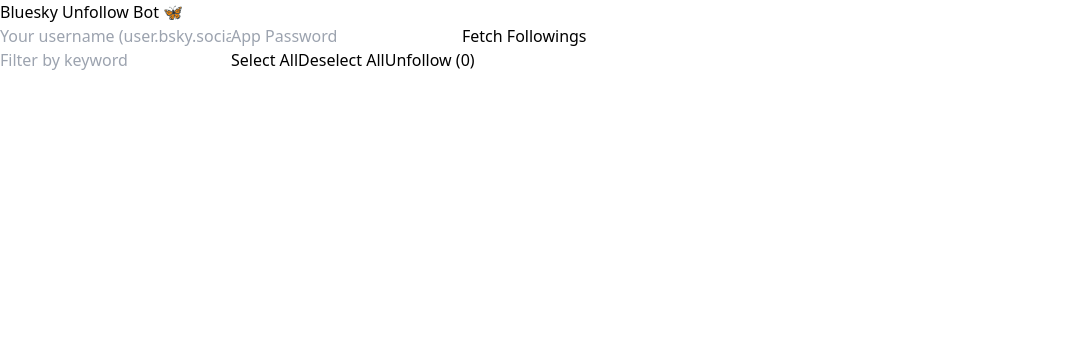
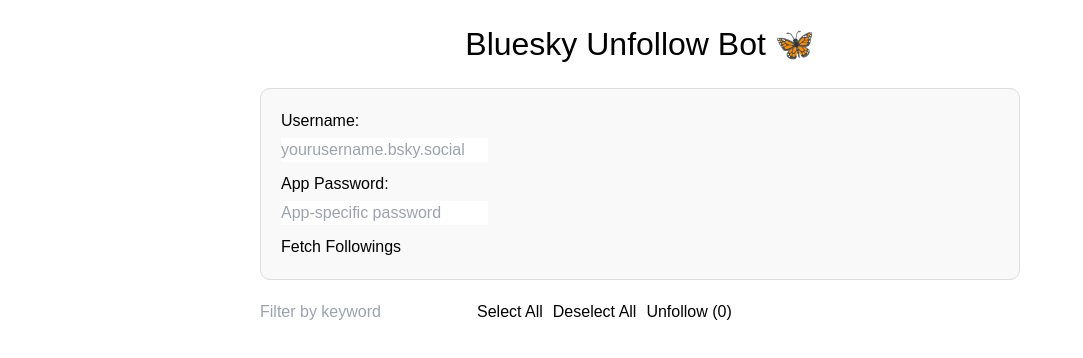
Before and after one commit to najabenali/blueskyautofollow-no-limit, a React (Vite) app: page / in a window 1280 px wide. Shown: the top 358 px of the page, without its empty margins (0-1083 px from the left). Built offline with nearby package versions, Linux system fonts and the light colour scheme.

Commit message:
Update App.jsx

```diff
--- a/src/App.jsx
+++ b/src/App.jsx
@@ -11,7 +11,7 @@
   const [fliteKeyword, setFliteKeyword] = useState('');
   const flitedFollowings = useMemo(() => {
     return followings.filter(actor =>
-      `${actor.displayName || ''} : ${actor.description || ''}`.includes(fliteKeyword)
+      `${actor.displayName || ''} : ${actor.description || ''}`.toLowerCase().includes(fliteKeyword.toLowerCase())
     );
   }, [followings, fliteKeyword]);
 
@@ -28,7 +28,7 @@
       const actor = toUnfollows[i];
       await agent.unfollow(actor.did);
       toast.success(`Unfollowed: ${actor.displayName || actor.did} (${i + 1}/${len})`);
-      await new Promise(resolve => setTimeout(resolve, 1000)); // Pause for rate-limiting
+      await new Promise(resolve => setTimeout(resolve, 1000));
     }
   };
 
@@ -46,7 +46,8 @@
     }
   };
 
-  const handleFetchFollowings = async () => {
+  const handleFetchFollowings = async e => {
+    e.preventDefault();
     const agent = await getAgent();
     let cursor = null;
     let i = 0;
@@ -74,57 +75,63 @@
   };
 
   return (
-    <div>
-      <h1 className="text-center">Bluesky Unfollow Bot 🦋</h1>
-      <form
-        onSubmit={e => {
-          e.preventDefault();
-          handleFetchFollowings();
-        }}
-        className="form-container"
-      >
+    <div className="app-container">
+      <h1 className="title">Bluesky Unfollow Bot 🦋</h1>
+      <form onSubmit={handleFetchFollowings} className="form">
+        <div className="form-group">
+          <label>Username:</label>
           <input
             type="text"
-          placeholder="Your username (user.bsky.social)"
+            placeholder="yourusername.bsky.social"
             value={username}
             onChange={e => setUsername(e.target.value)}
             required
           />
+        </div>
+        <div className="form-group">
+          <label>App Password:</label>
           <input
             type="password"
-          placeholder="App Password"
+            placeholder="App-specific password"
             value={password}
             onChange={e => setPassword(e.target.value)}
             required
           />
-        <button type="submit">Fetch Followings</button>
+        </div>
+        <button type="submit" className="blue">Fetch Followings</button>
       </form>
-      <div>
+
+      <div className="controls">
         <input
           type="text"
           placeholder="Filter by keyword"
           value={fliteKeyword}
           onChange={e => setFliteKeyword(e.target.value)}
         />
-        <button onClick={() => toggleToUnfollow(true, 'all')}>Select All</button>
-        <button onClick={() => toggleToUnfollow(false, 'all')}>Deselect All</button>
-        <button onClick={bulkUnfollow} disabled={toUnfollowCount < 1}>
+        <button className="gray" onClick={() => toggleToUnfollow(true, 'all')}>Select All</button>
+        <button className="gray" onClick={() => toggleToUnfollow(false, 'all')}>Deselect All</button>
+        <button className="blue" onClick={bulkUnfollow} disabled={toUnfollowCount < 1}>
           Unfollow ({toUnfollowCount})
         </button>
       </div>
-      <ul>
+
+      <div className="followings-list">
         {flitedFollowings.map(actor => (
-          <li key={actor.did}>
+          <div className="following-item" key={actor.did}>
             <img src={actor.avatar || default_avatar} alt={actor.displayName} />
-            <span>{actor.displayName || actor.handle}</span>
+            <div>
+              <h3>{actor.displayName || actor.handle}</h3>
+              <p>{actor.description}</p>
+            </div>
             <input
               type="checkbox"
               checked={actor.toUnfollow || false}
               onChange={e => toggleToUnfollow(e.target.checked, actor.did)}
             />
-          </li>
+          </div>
         ))}
-      </ul>
+      </div>
+
       <Toaster position="bottom-center" />
     </div>
   );
```
Lines whose indentation alone changed are shown as unchanged.
